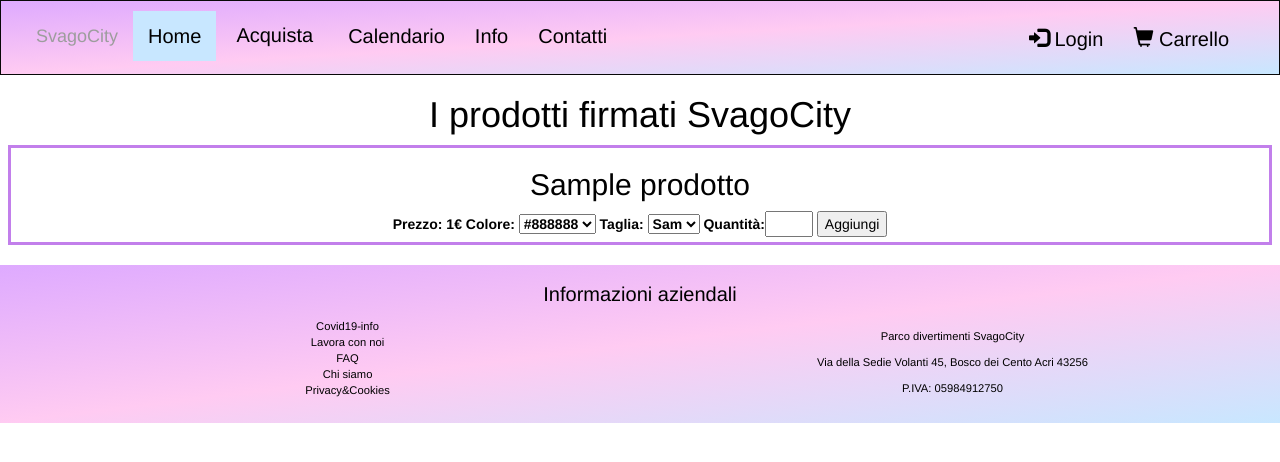
After one commit to liviadelgaudio/SvagoCity, a PHP site: page /prodotti.php in a window 1280 px wide. The commit adds this page. Shown: the top 462 px of the page. Run offline with PHP 8.4, Linux system fonts and the light colour scheme; tables that the repository leaves empty hold one stand-in row (values such as "Sample post").

Commit message:
acquisto prodotti inserito

```diff
--- a/db/database.php
+++ b/db/database.php
@@ -49,13 +49,46 @@ class DatabaseHelper{
         return $result->fetch_all(MYSQLI_ASSOC);
     }
 
-    //getEvents
+    public function getProductsType(){
+        $stmn = $this->db->prepare("SELECT DISTINCT nomeProdotto
+        FROM prodotto");
+        $stmn->execute();
+        $result = $stmn->get_result();
 
-    //getTicketsCategories
+        return $result->fetch_all(MYSQLI_ASSOC);
+    }
 
-    //getTicket
+    public function getProductDescr($nomeProdotto){
+        $stmn = $this->db->prepare("SELECT DISTINCT descrizioneProdotto, prezzoProdotoo, imgProdotto
+        FROM prodotto WHERE nomeProdotto=?");
+        $stmn->bind_param("s", $nomeProdotto);
+        $stmn->execute();
+        $result = $stmn->get_result();
 
-    //getProducts -> forse da gestire anche group by oppure fare get diversi
+        return $result->fetch_all(MYSQLI_ASSOC);
+    }
+
+    //dato un prodotto, estrae i colori disponibili
+    public function getProductColors($nomeProdotto){
+        $stmn = $this->db->prepare("SELECT DISTINCT coloreProdotto
+        FROM prodotto WHERE nomeProdotto=?");
+        $stmn->bind_param("s", $nomeProdotto);
+        $stmn->execute();
+        $result = $stmn->get_result();
+
+        return $result->fetch_all(MYSQLI_ASSOC);
+    }
+
+    //dato un prodotto in un colore, estrae le taglie disponibili
+    public function getProductSizes($nomeProdotto, $coloreProdotto){
+        $stmn = $this->db->prepare("SELECT tagliaProdotto
+        FROM prodotto WHERE nomeProdotto=? AND coloreProdotto=?");
+        $stmn->bind_param("ss", $nomeProdotto, $coloreProdotto);
+        $stmn->execute();
+        $result = $stmn->get_result();
+
+        return $result->fetch_all(MYSQLI_ASSOC);
+    }
 
     //getPromos
 
--- /dev/null
+++ b/prodotti.php
@@ -0,0 +1,9 @@
+<?php
+    require_once("bootstrap.php");
+
+    $templateParams["titolo"] = "SvagoCity - Prodotti";
+    $templateParams["prodotto"] = $dbh->getProductsType();
+    $templateParams["nome"] = "lista-prodotti.php";
+
+    require("template/base.php");
+?>
--- a/template/base.php
+++ b/template/base.php
@@ -45,8 +45,8 @@
                 </button>
                 <div class="dropdown-content">
                   <a href="biglietti.php">Biglietti</a>
-                  <a href="eventi.html">Eventi</a>
-                  <a href="prodotti.html">Prodotti</a>
+                  <a href="eventi.php">Eventi</a>
+                  <a href="prodotti.php">Prodotti</a>
                   <a href="promozioni.html">Promozioni</a>
                 </div>
               </li>
--- a/template/evento-completo.php
+++ b/template/evento-completo.php
@@ -22,7 +22,7 @@ $evento = $templateParams["evento-scelto"][0];?>
     </div>
     <div style="border: 3px solid; border-color: #c27feb; margin: 8px; margin-top:20px">
         <label>Per procedere all'acquisto, si prega di selezionare il numero di biglietti:</label>
-        <form name="AcquistoBiglietto" METHOD=POST ACTION="acquisto.asp">
+        <form name="AcquistoEvento" METHOD=POST ACTION="acquisto.asp">
             <div>
             <label>Prezzo: <?php echo $evento["capienzaEvento"] . "€"; ?></label>
             </div>
--- /dev/null
+++ b/template/lista-prodotti.php
@@ -0,0 +1,38 @@
+<div class="text-center">
+<h1>I prodotti firmati SvagoCity</h1>
+<?php foreach($templateParams["prodotto"] as $prodotto):
+
+    $templateParams["prodotto-selezionato"] = $dbh->getProductDescr($prodotto["nomeProdotto"]);
+    foreach($templateParams["prodotto-selezionato"] as $prod):
+    ?>
+        <div style="border: 3px solid; border-color: #c27feb; margin: 8px; margin-bottom:20px">
+            <div class="text-center">
+                <h2><?php echo $prodotto["nomeProdotto"]; ?></h2>
+            </div>
+                <?php $templateParams["colori"] = $dbh->getProductColors($prodotto["nomeProdotto"]);?>
+                <form name="AcquistoProdotto" METHOD=POST ACTION="acquisto.asp">
+                    <label>Prezzo: <?php echo $prod["prezzoProdotoo"] . "€"; ?></label>
+                    <label>Colore:
+                        <select name="colore">
+                            <?php foreach($templateParams["colori"] as $colore):
+                                echo "<option>".$colore["coloreProdotto"]."</option>" ;
+                            endforeach;
+                            ?>
+                        </select>
+                    </label>
+                    <label>Taglia:
+                        <?php $templateParams["taglie"] = $dbh->getProductSizes($prodotto["nomeProdotto"], $colore["coloreProdotto"]) ?>
+                        <select name="taglia">
+                            <?php foreach($templateParams["taglie"] as $taglia):
+                                echo "<option>".$taglia["tagliaProdotto"]."</option>" ;
+                            endforeach;
+                            ?>
+                        </select>
+                    </label>
+                    <label>Quantità:<input type="number" name="quantity" min="1" max="5" required/></label>
+                    <input type="submit" value="Aggiungi"/>
+                </form>
+        </div>
+    <?php endforeach; ?>
+<?php endforeach; ?>
+</div>
```
